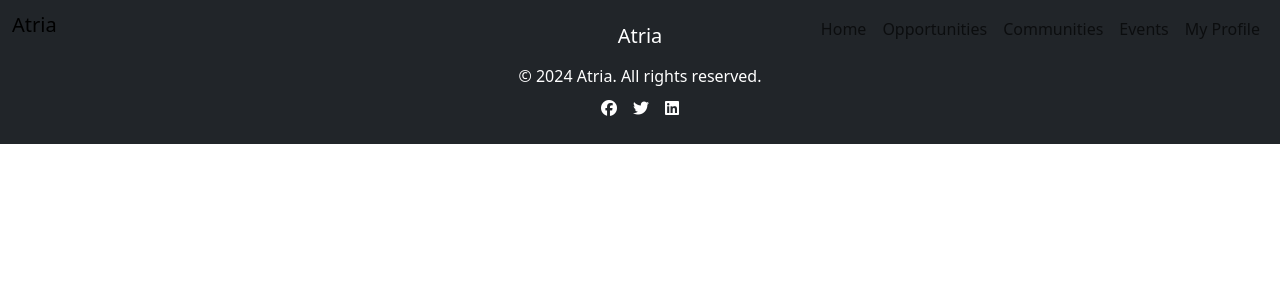
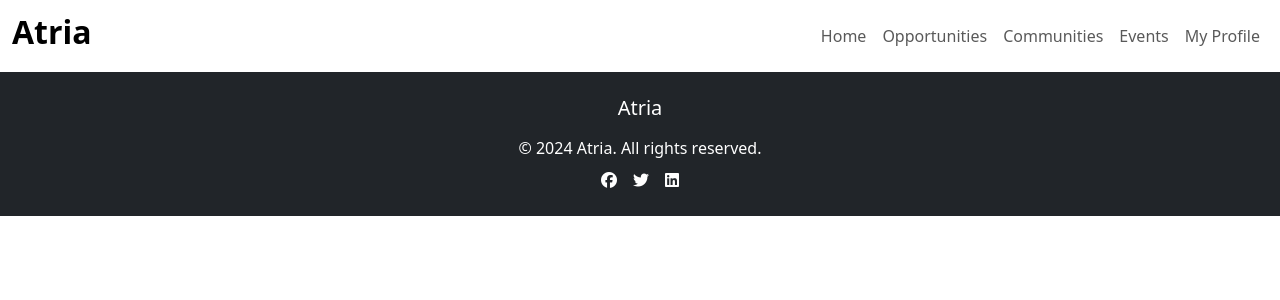
Before and after one commit to AtriaCoop/townhall-frontend, a Next.js app: page /event in a window 1280 px wide. Shown: the top 300 px of the page. Built offline with nearby package versions, Linux system fonts and the light colour scheme.

Commit message:
navigation update

```diff
--- a/src/components/navigation/navigation.jsx
+++ b/src/components/navigation/navigation.jsx
@@ -12,15 +12,12 @@ export default function Navigation() {
   return (
     <nav className={`navbar navbar-expand-lg navbar-light bg-transparent ${styles.navigation}`}>
       <div className="container-fluid d-flex justify-content-between align-items-center">
-        {/* Logo on the left */}
         <h1 className={`${styles.logo} navbar-brand`}>Atria</h1>
 
         {/* Burger menu (for mobile) */}
         <button
           className="navbar-toggler"
           type="button"
-          data-bs-toggle="collapse"
-          data-bs-target="#navbarNav"
           aria-controls="navbarNav"
           aria-expanded={isOpen ? 'true' : 'false'}
           aria-label="Toggle navigation"
@@ -29,9 +26,33 @@ export default function Navigation() {
           <span className="navbar-toggler-icon"></span>
         </button>
 
-        {/* Navigation links */}
-        <div className={`collapse navbar-collapse ${isOpen ? 'show' : ''}`} id="navbarNav">
-          <ul className="navbar-nav ms-auto"> {/* This pushes the nav links to the right */}
+        {/* Navigation links for mobile */}
+        <div
+          className={`${styles.navbarCollapse} ${isOpen ? styles.show : ''}`}
+          id="navbarNav"
+        >
+          <ul className="navbar-nav ms-auto align-items-center">
+            <li className="nav-item">
+              <Link href="/" className="nav-link">Home</Link>
+            </li>
+            <li className="nav-item">
+              <Link href="/opportunity" className="nav-link">Opportunities</Link>
+            </li>
+            <li className="nav-item">
+              <Link href="/community" className="nav-link">Communities</Link>
+            </li>
+            <li className="nav-item">
+              <Link href="/event" className="nav-link">Events</Link>
+            </li>
+            <li className="nav-item">
+              <Link href="/profile" className="nav-link">My Profile</Link>
+            </li>
+          </ul>
+        </div>
+
+        {/* Desktop menu (hidden in mobile) */}
+        <div className="d-none d-lg-flex">
+          <ul className="navbar-nav ms-auto">
             <li className="nav-item">
               <Link href="/" className="nav-link">Home</Link>
             </li>
--- a/src/styles/navigation.module.scss
+++ b/src/styles/navigation.module.scss
@@ -1,16 +1,28 @@
-.navigation {
-  position: absolute; /* Makes sure it's placed on top of the header */
-  top: 0;
-  left: 0;
-  width: 100%;
-  z-index: 10; /* Ensures it stays above the header */
-  background-color: rgba(255, 255, 255, 0.6); /* Semi-transparent background */
+.logo {
+  font-size: 2rem;
+  font-weight: bold;
 }
 
-.navbar-light .navbar-nav .nav-link {
-  color: white; /* Adjust link color for visibility on the background image */
+.navbarCollapse {
+  position: absolute;
+  border-style: groove;
+  border-color: yellow;
+  top: 60px;
+  right: 10px;
+  left: auto;
+  background-color: white;
+  z-index: 1000;
+  border-radius: 2px;
+  width: 200px;
+  max-width: 90%;
+  overflow: hidden;
+  opacity: 0;
+  visibility: hidden;
+  transition: opacity 0.5s ease-out, transform 0.5s ease-out;
 }
 
-.navbar-light .navbar-brand {
-  color: white; /* Adjust logo color for visibility */
+.show {
+  opacity: 1;
+  visibility: visible; // Makes the menu visible when open
+  transform: translateY(0); // Smooth slide effect
 }
```
